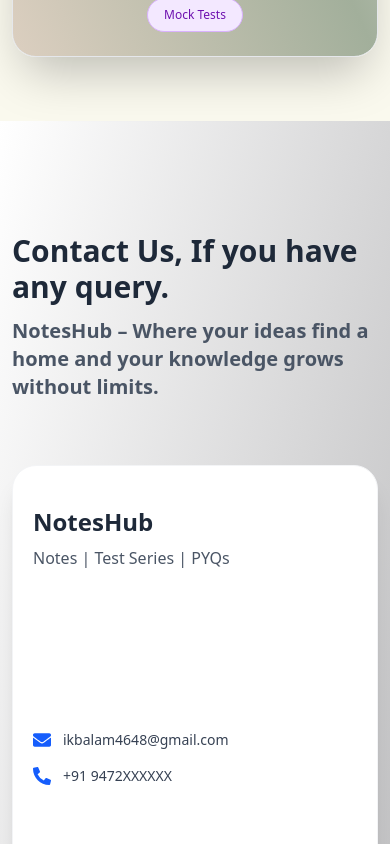
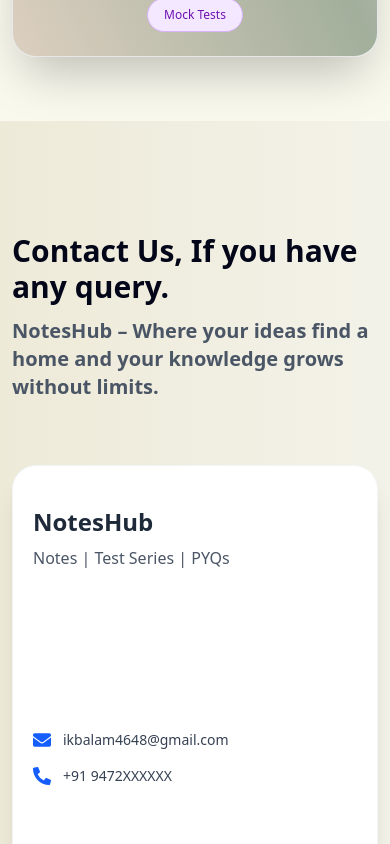
Before and after one commit to Intakhab2004/Notes-hub, a Next.js app: page / in a window 390 px wide. Shown: the part 5260-6104 px from the top of the page. Built offline with nearby package versions, Linux system fonts and the light colour scheme; no server answers.

Commit message:
Made UI responsive

```diff
--- a/src/app/notes-collections/page.tsx
+++ b/src/app/notes-collections/page.tsx
@@ -79,7 +79,7 @@ export default function NotesCollections() {
 				<Sidebar />
 
 				{/* Main Content */}
-				<div className="flex-1 min-h-full w-full px-3 py-6 md:p-10 bg-gray-100 dark:bg-gradient-to-b from-[#161516] to-[#030335] rounded-tl-3xl transition-all">
+				<div className="flex-1 min-h-full w-full px-3 py-6 md:p-10 bg-gradient-to-r from-[#ded7bd70] to-[#d1d1cd2b] dark:from-[#001f3f] dark:to-[#001f3fa5] rounded-tl-3xl transition-all">
 					<div className="grid grid-cols-1 md:grid-cols-2 gap-10 items-center mt-12 md:mt-16">
 						<div>
 							<h1 className="text-3xl md:text-4xl font-extrabold text-gray-900 dark:text-white leading-snug">
@@ -146,7 +146,7 @@ export default function NotesCollections() {
 						    )
                             :
                             (
-                                <div className="grid grid-cols-2 sm:grid-cols-2 lg:grid-cols-3 xl:grid-cols-4 gap-3 xl:gap-8 mb-7">
+                                <div className="flex flex-wrap justify-start items-stretch gap-4">
                                     {filteredNotes.map((note) => (
                                         <NoteCard key={note._id as string} note={note} />
                                     ))}
--- a/src/components/common/Contact.tsx
+++ b/src/components/common/Contact.tsx
@@ -36,8 +36,8 @@ export default function ContactUs(){
 
 
     return (
-        <section className="w-full px-3 md:px-6 py-28 bg-gradient-to-br from-[#ffffff] to-[#afafb1] text-gray-800 dark:from-[#0f0f0f]
-            dark:to-[#1f1f1f] dark:text-gray-100 transition-colors duration-500"
+        <section className="w-full px-3 md:px-6 py-28 bg-gradient-to-r from-[#ded7bd70] to-[#d1d1cd2b] dark:from-[#001f3f] dark:to-[#001f3fa5]
+             dark:text-gray-100 transition-colors duration-500"
         >
             <h1 className="text-3xl md:text-4xl lg:text-5xl mb-3 font-extrabold"
             >
--- a/src/components/common/NoteCard.tsx
+++ b/src/components/common/NoteCard.tsx
@@ -15,7 +15,7 @@ export default function NoteCard({ note }: { note: Notes }) {
 	return (
 		<div
 			onClick={() => router.push(`/notes/${note._id}`)}
-			className="group w-[160px] md:w-[280px] bg-gradient-to-br from-[#FAF9EE] to-[#DCCFC0] dark:from-[#001f3f] dark:to-[#2a2a2a]
+			className="group w-[10rem] md:w-[13rem] lg:w-[17rem] bg-gradient-to-br from-[#FAF9EE] to-[#DCCFC0] dark:from-[#001f3f] dark:to-[#2a2a2a]
 				rounded-3xl shadow-lg hover:shadow-2xl hover:scale-105 overflow-hidden flex flex-col transition-all duration-300 cursor-pointer"
 		>
 			<div className="relative w-full h-28 md:h-36 bg-gray-100 dark:bg-gray-700 overflow-hidden">
```
